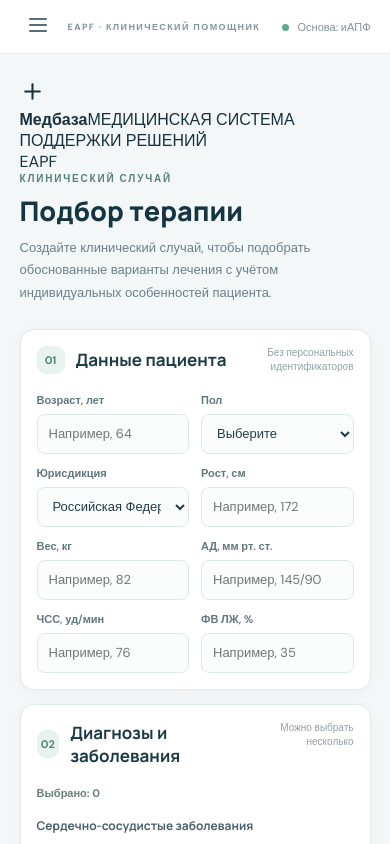
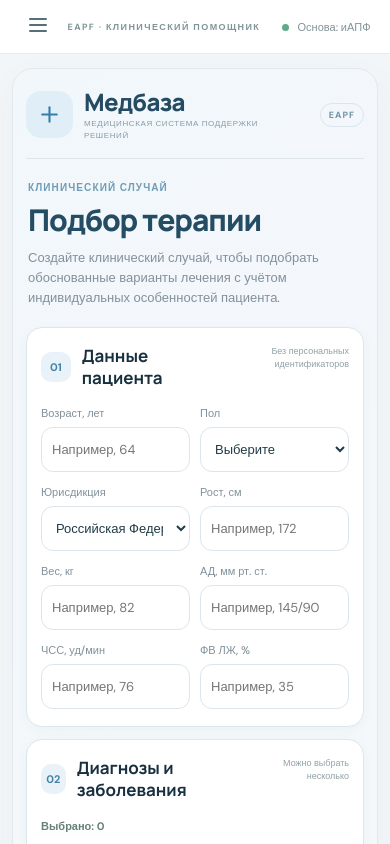
Before and after one commit to aptimezhidov98-ops/EAPF, a React (Vite) app: page / in a window 390 px wide. Shown: the top 844 px of the page. Built offline with nearby package versions, Linux system fonts and the light colour scheme.

Commit message:
Apply responsive Medbaza clinical workspace styling

```diff
--- a/src/styles.css
+++ b/src/styles.css
@@ -76,3 +76,54 @@
  .evidence-study>summary{align-items:flex-start}
  .evidence-study>summary span{white-space:normal;text-align:right}
 }
+
+
+/* Medbaza clinical workspace redesign */
+:root{font-family:'DM Sans',sans-serif;color:#18394a;background:#f3f6f8}
+.clinical{max-width:1040px;padding-top:26px}
+.clinical-form{max-width:100%;background:linear-gradient(145deg,#f2f7fb 0%,#f7f9fb 58%,#f4f7f8 100%);border:1px solid #e1e9ee;border-radius:24px;padding:24px 26px 22px;box-shadow:0 12px 38px #24445b0a}
+.workspace-brand{display:flex;align-items:center;gap:14px;padding:3px 0 22px;margin-bottom:26px;border-bottom:1px solid #dce6ec}
+.workspace-brand-mark{width:54px;height:54px;border-radius:17px;background:#e0eef7;color:#347fa8;display:grid;place-items:center}
+.workspace-brand-copy{display:grid;gap:3px;min-width:0}
+.workspace-brand-copy b{font:800 27px/1.1 Manrope;color:#244b61;letter-spacing:-.7px}
+.workspace-brand-copy span{font-size:10px;line-height:1.4;letter-spacing:.6px;color:#8a9ba7}
+.workspace-brand-tag{margin-left:auto;border:1px solid #d9e6ed;border-radius:20px;padding:6px 10px;color:#6e91a4;font-size:10px;font-weight:700;letter-spacing:1px}
+.clinical-intro{margin:0 0 23px;padding:0 2px}
+.clinical-intro .eyebrow{color:#6f9db5;letter-spacing:1.1px}
+.clinical-intro h1{font-size:clamp(28px,4vw,39px);color:#244c63;margin:8px 0 10px;letter-spacing:-1.1px}
+.clinical-intro p{max-width:720px;font-size:14px;line-height:1.65;color:#82919c}
+.patient-panel{border:1px solid #dce6ec;border-radius:19px;padding:22px;background:#fff;box-shadow:0 3px 12px #1d41520a;margin:14px 0}
+.panel-title h2{font-size:19px;color:#172f3e}
+.step{background:#e8f2f8;color:#4384a6;width:30px;height:30px;border-radius:10px}
+.patient-grid{grid-template-columns:repeat(2,minmax(0,1fr));gap:15px 16px}
+.patient-grid label{font-size:13px;color:#82919b;font-weight:500}
+.patient-grid input,.patient-grid select{height:47px;border-radius:12px;background:#fff;border-color:#dce5eb;font-size:14px;padding:0 13px}
+.condition-group h3{font-size:13px;color:#476575}
+.condition-chip{border-radius:10px;padding:10px 12px;font-size:12px}
+.condition-chip.chosen{background:#eaf4f8;border-color:#8db8cd;color:#245b77}
+.check{background:#edf3f6}
+.custom-entry{background:#f4f8fa;border-color:#e2ebef;border-radius:13px}
+.analyze-button{background:#347fa8;border-radius:12px;padding:15px 19px;font-size:13px}
+.clinical-footer p{font-size:11px}
+@media(max-width:760px){
+ .clinical{padding:14px 12px 24px}
+ .clinical-form{padding:17px 13px 16px;border-radius:21px}
+ .workspace-brand{gap:11px;padding-bottom:17px;margin-bottom:22px}
+ .workspace-brand-mark{width:47px;height:47px;border-radius:15px}
+ .workspace-brand-copy b{font-size:24px}
+ .workspace-brand-copy span{font-size:8px;max-width:210px}
+ .workspace-brand-tag{font-size:9px;padding:5px 8px}
+ .clinical-intro{margin-bottom:19px}
+ .clinical-intro h1{font-size:30px}
+ .clinical-intro p{font-size:13px;line-height:1.55}
+ .patient-panel{padding:17px 14px;border-radius:16px;margin:12px 0}
+ .panel-title{gap:8px;margin-bottom:17px}
+ .panel-title h2{font-size:17px;line-height:1.3}
+ .patient-grid{grid-template-columns:repeat(2,minmax(0,1fr));gap:13px 10px}
+ .patient-grid input,.patient-grid select{height:45px;font-size:13px;padding:0 10px}
+ .patient-grid label{font-size:11px}
+ .optional{font-size:9px}
+ .condition-chip{font-size:11px;padding:9px 10px}
+ .clinical-footer{padding:7px 2px}
+}
+@media(max-width:380px){.patient-grid{grid-template-columns:1fr}.workspace-brand-tag{display:none}}
```
